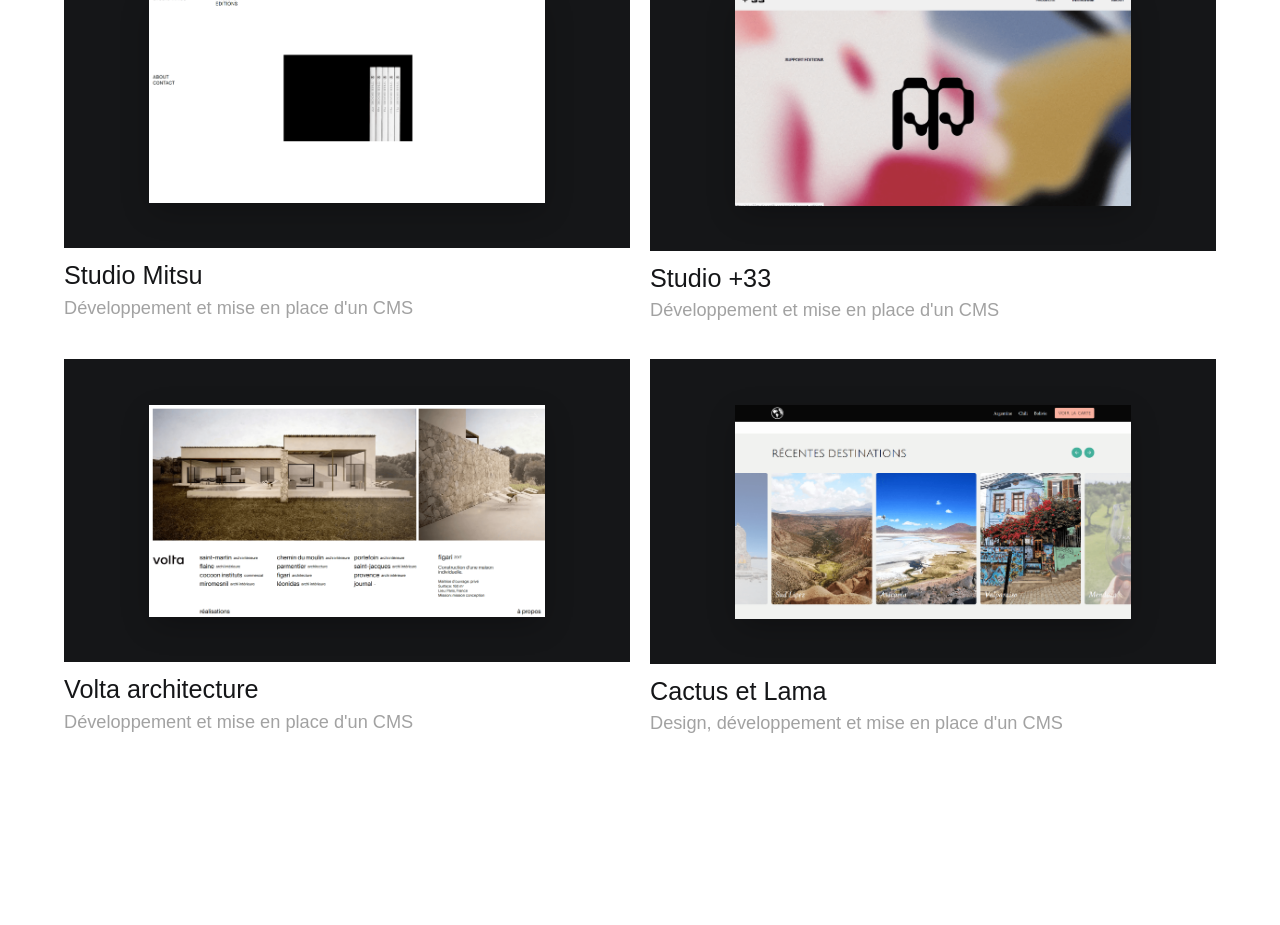
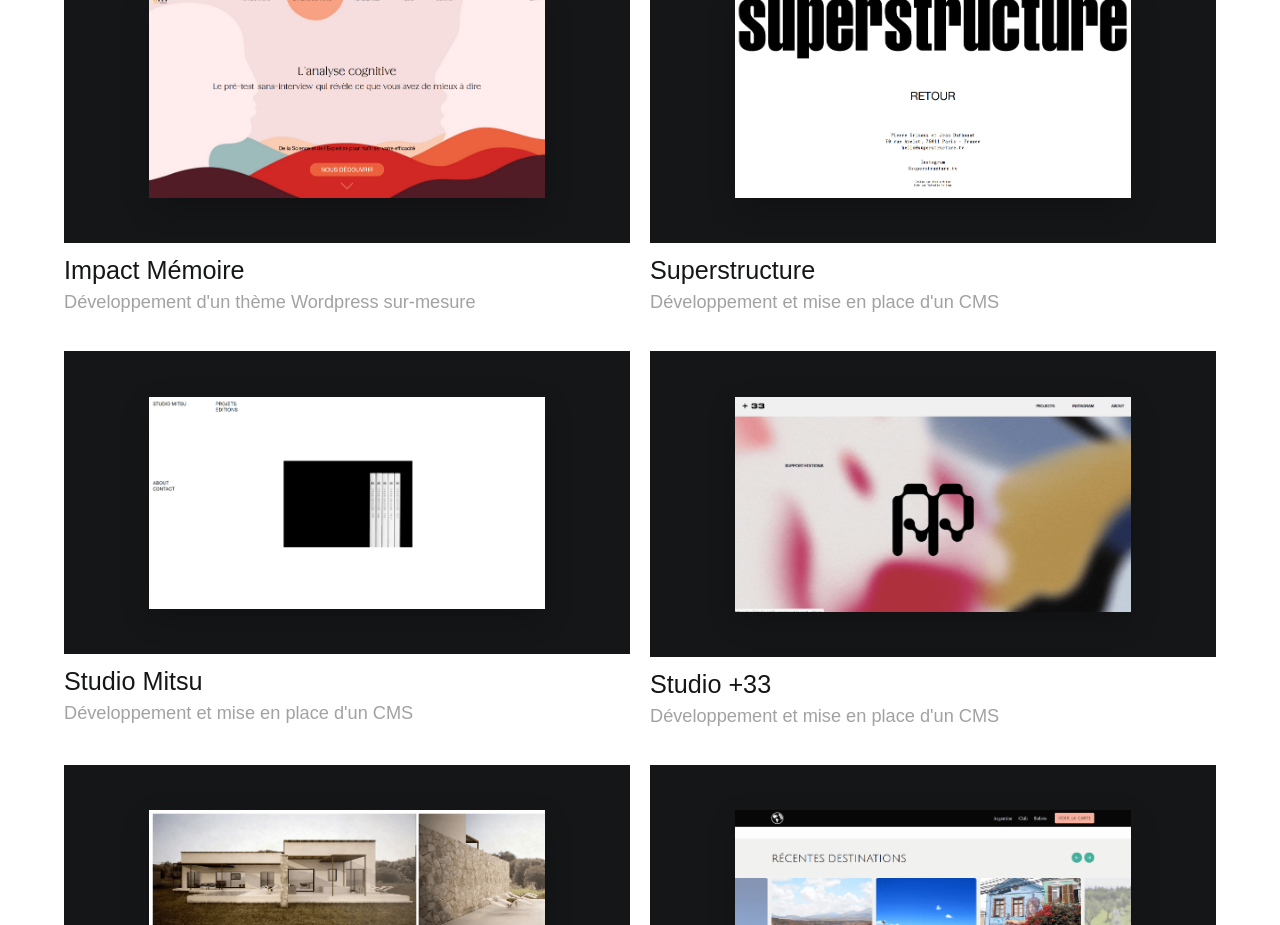
Before and after one commit to valenbellamy/portfolio, a Gatsby site: page / in a window 1280 px wide. Shown: the part 637-1562 px from the top of the page. Before the commit the page ends 1459 px from the top, so only its background shows below. Built offline with nearby package versions, Linux system fonts and the light colour scheme; Gatsby itself is replaced by a stand-in of ours; a web font is replaced by a local one.

Commit message:
new project

```diff
--- a/src/pages/index.js
+++ b/src/pages/index.js
@@ -86,6 +86,20 @@ const IndexPage = ({ data }) => {
           <h2 className="special__title mbm">mes projets récents</h2>
           <div className="projects__grid">
             <Project
+              img={data.img6.childImageSharp.fluid}
+              title="Impact Mémoire"
+              description="Développement d'un thème Wordpress sur-mesure"
+              url="https://impactmemoire.com"
+              alt="Capture d'écran du site Impact Mémoire développé par Valentin Bellamy"
+            />
+            <Project
+              img={data.img5.childImageSharp.fluid}
+              title="Superstructure"
+              description="Développement et mise en place d'un CMS"
+              url="https://superstruture.tv"
+              alt="Capture d'écran du site Superstructure développé par Valentin Bellamy"
+            />
+            <Project
               img={data.img1.childImageSharp.fluid}
               title="Studio Mitsu"
               description="Développement et mise en place d'un CMS"
@@ -150,6 +164,20 @@ export const query = graphql`
         }
       }
     }
+    img5: file(relativePath: { eq: "superstructure-min.png" }) {
+      childImageSharp {
+        fluid(quality: 100) {
+          ...GatsbyImageSharpFluid_withWebp_tracedSVG
+        }
+      }
+    }
+    img6: file(relativePath: { eq: "impact-min.png" }) {
+      childImageSharp {
+        fluid(quality: 100) {
+          ...GatsbyImageSharpFluid_withWebp_tracedSVG
+        }
+      }
+    }
     facepalm: file(relativePath: { eq: "Picard-Facepalm.jpg" }) {
       childImageSharp {
         fixed(width: 200) {
```
Also changed, not shown: src/images/impact-min.png (added), src/images/superstructure-min.png (added), src/images/superstructure.png (added).
